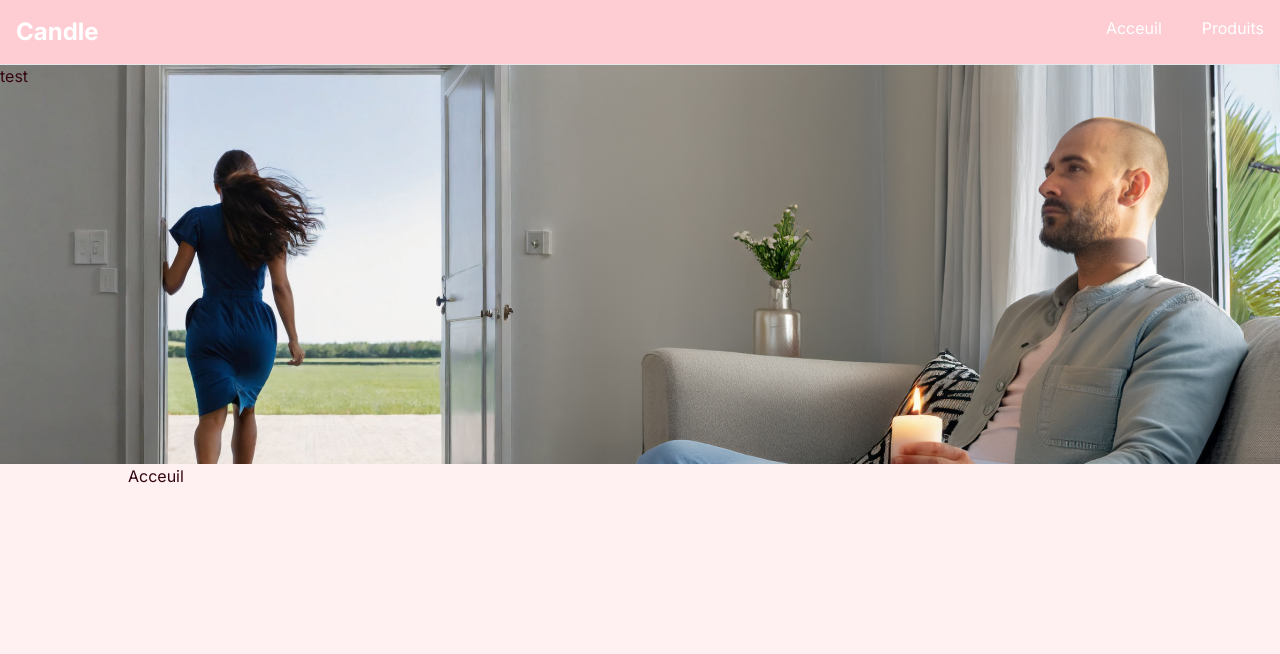
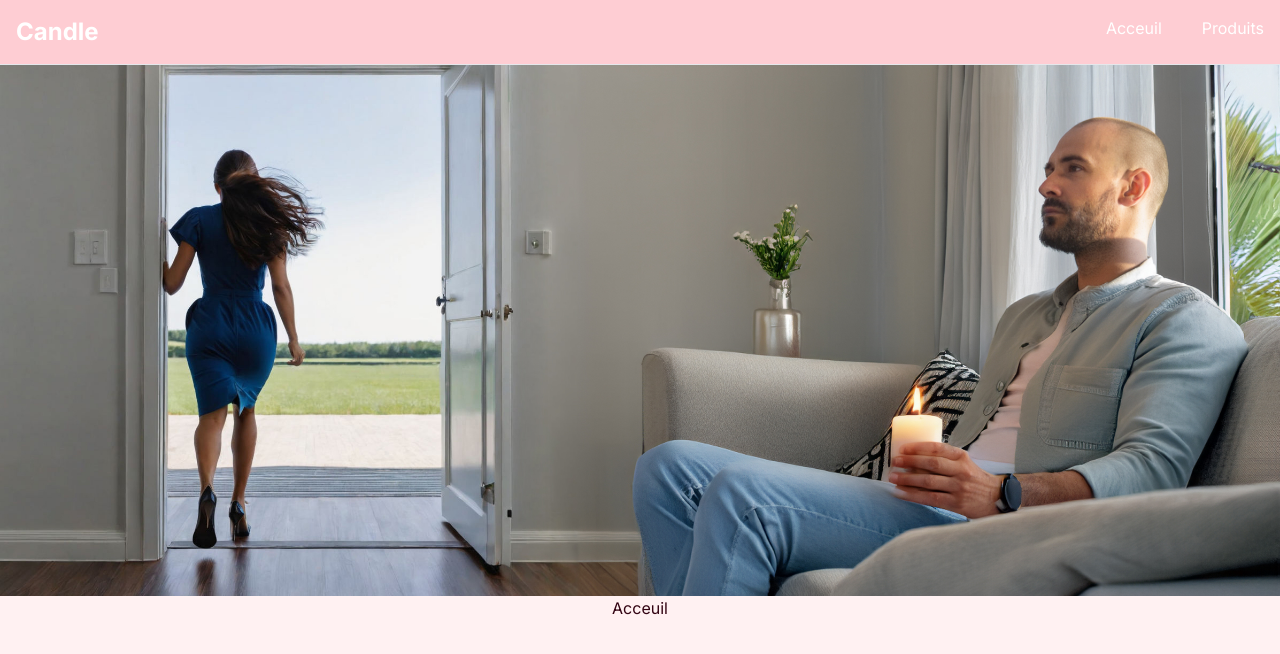
Before and after one commit to TechyBear404/scl-shop-next, a Next.js app: page / in a window 1280 px wide. Shown: the top 654 px of the page. Built offline with nearby package versions, Linux system fonts and the light colour scheme.

Commit message:
home image  bg -> Image

```diff
--- a/src/app/page.tsx
+++ b/src/app/page.tsx
@@ -4,13 +4,16 @@ export const dynamic = "force-dynamic";
 export default async function HomePage() {
   return (
     <>
-      <section className=" mt-16 ">
-        <section
-          className="h-[400px] w-full bg-cover bg-left-top bg-no-repeat"
-          id="homeHeader"
-        >
-          <p>test</p>
-        </section>
+      <section className="mt-16 flex flex-col">
+        <figure>
+          <Image
+            src="/images/femme_homme_bougie.jpg"
+            width={2394}
+            height={995}
+            alt="hero"
+            className="w-full object-cover"
+          />
+        </figure>
         <main className="m-auto max-w-5xl">
           <section className="productsSection flex flex-wrap gap-10">
             Acceuil
--- a/src/styles/globals.css
+++ b/src/styles/globals.css
@@ -13,10 +13,6 @@ body {
   font-size: 100%;
 }
 
-#homeHeader {
-  background-image: url("/images/femme_homme_bougie.jpg");
-}
-
 /* div#cardContainer:hover ~ div {
   @apply opacity-50;
 } */
```
